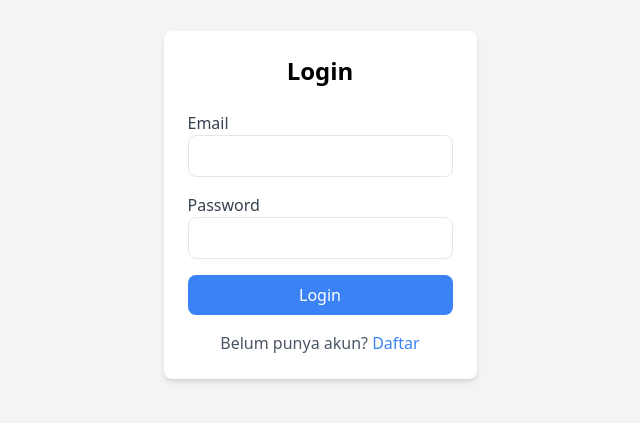
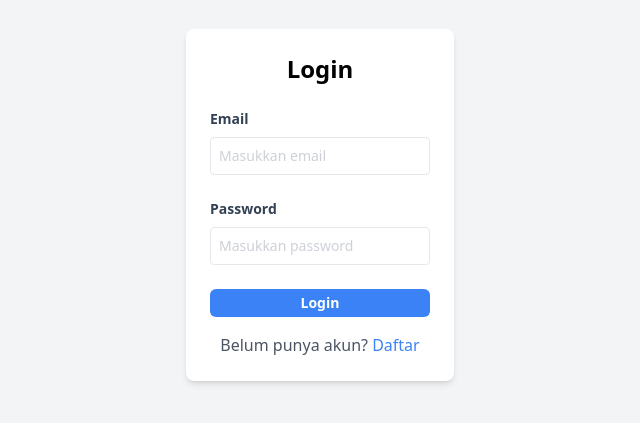
Before and after one commit to Nabilfadilah/authentication-vue, a Vue app in the folder frontend/: page /login in a window 1280 px wide. Shown: the part 195-618 px from the top of the page, without its empty margins (320-960 px from the left). Built offline with nearby package versions, Linux system fonts and the light colour scheme.

Commit message:
Menggunakan element InputForm dan ButtonAll pada page login

```diff
--- a/frontend/src/pages/Login.vue
+++ b/frontend/src/pages/Login.vue
@@ -11,31 +11,39 @@
       <!-- form login -->
       <form @submit.prevent="handleLogin">
         <div class="mb-4">
-          <label class="block text-gray-700">Email</label>
-          <input
+          <!-- mengambil dari elemet <InputForm /> -->
+          <InputForm
+            label="Email"
+            name="email"
             type="email"
+            placeholder="Masukkan email"
             v-model="email"
-            class="w-full px-4 py-2 border rounded-lg focus:outline-none focus:ring-2 focus:ring-blue-500"
-            required
           />
         </div>
         <div class="mb-4">
-          <label class="block text-gray-700">Password</label>
-          <input
+          <InputForm
+            label="Password"
+            name="password"
             type="password"
+            placeholder="Masukkan password"
             v-model="password"
-            class="w-full px-4 py-2 border rounded-lg focus:outline-none focus:ring-2 focus:ring-blue-500"
-            required
           />
         </div>
 
         <!-- tombol login -->
-        <button
+        <ButtonAll
           type="submit"
-          class="w-full bg-blue-500 text-white py-2 rounded-lg hover:bg-blue-600 transition"
+          class-button="w-full bg-blue-500 hover:bg-blue-600"
         >
           Login
-        </button>
+        </ButtonAll>
+
+        <!-- <ButtonAll
+          type="submit"
+          class="w-full bg-blue-500 hover:bg-yellow-600"
+        >
+          Login
+        </ButtonAll> -->
       </form>
 
       <!-- link menuju halaman register -->
@@ -61,7 +69,11 @@ import {ref} from "vue";
 // impor 'useRouter' untuk navigasi setelah login
 import {useRouter} from "vue-router";
 
+import InputForm from "@/elements/InputForm.vue";
+import ButtonAll from "@/elements/ButtonAll.vue";
+
 export default {
+  components: {InputForm, ButtonAll},
   setup() {
     // inisialisasi store autentikasi menggunakan Pinia
     const authStore = useAuthStore();
```
